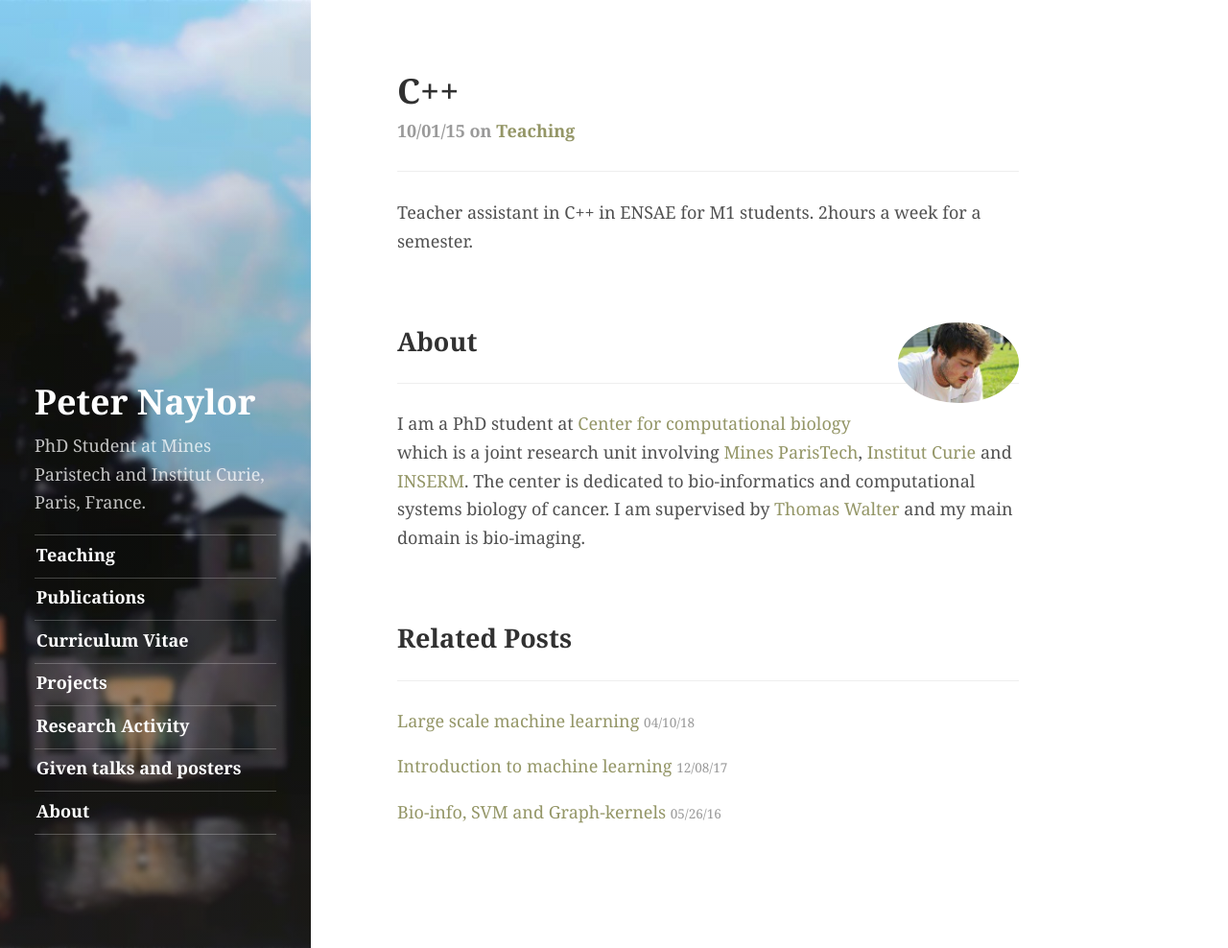
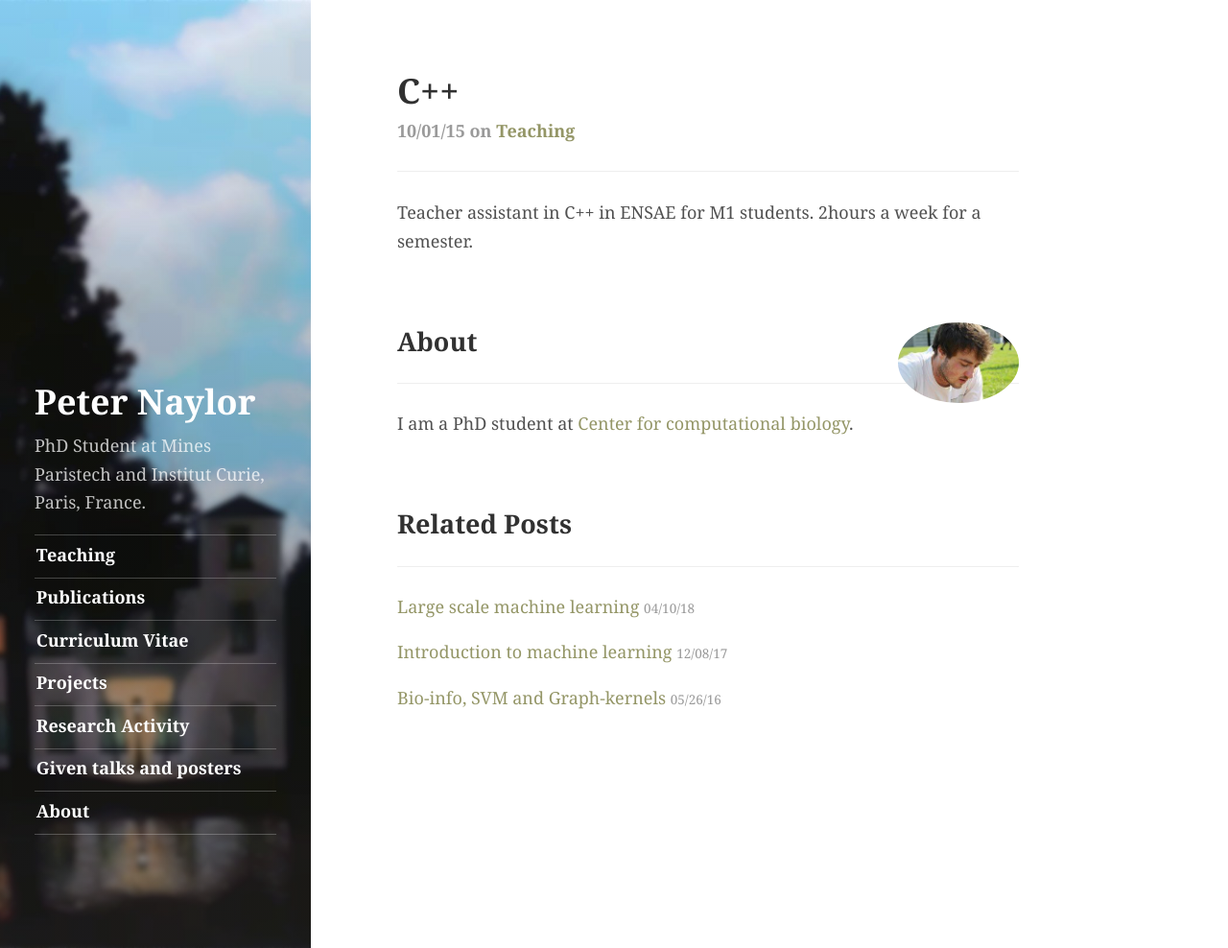
Before and after one commit to PeterJackNaylor/PeterJackNaylor.github.io, a Jekyll site: the page built from _posts/2015-10-01-C++.md, in a window 1280 px wide and 988 px high. Shown: the whole window at 96% size. Built offline with Jekyll 4.4.1, drawn with Linux system fonts in a browser that asks for light colours.

```diff
--- a/_config.yml
+++ b/_config.yml
@@ -45,10 +45,7 @@ author:
 
   # Markdown enabled, can use multiple paragraphs (enabled by `|`)
   about:             |
-    I am a PhD student at [Center for computational biology](http://cbio.ensmp.fr/)
-    which is a joint research unit involving [Mines ParisTech](http://www.mines-paristech.eu/), [Institut Curie](http://www.institut-curie.org/?prehome=0/) and [INSERM](http://english.inserm.fr/).
-    The center is dedicated to bio-informatics and computational systems biology of cancer.
-    I am supervised by [Thomas Walter](http://members.cbio.mines-paristech.fr/~twalter/) and my main domain is bio-imaging.
+    I am a PhD student at [Center for computational biology](http://cbio.ensmp.fr/).
 
   # Social media icons in sidebar
   # Comment/uncommet to show/hide
```
Also changed, not shown: about.md (+3 -1 lines).
